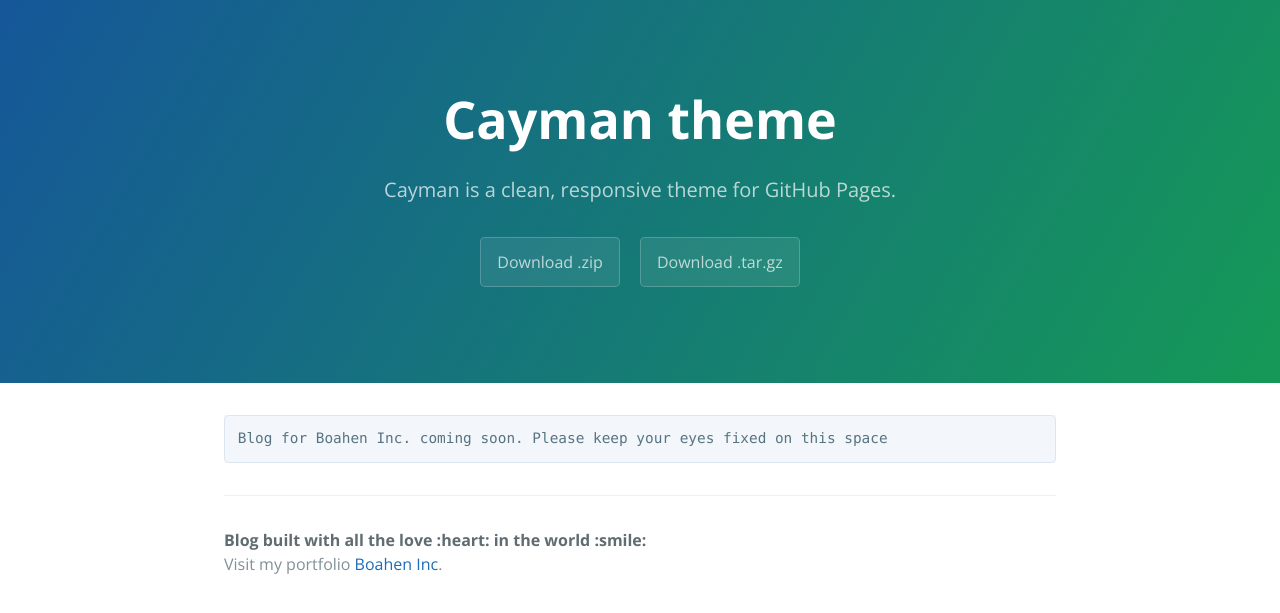
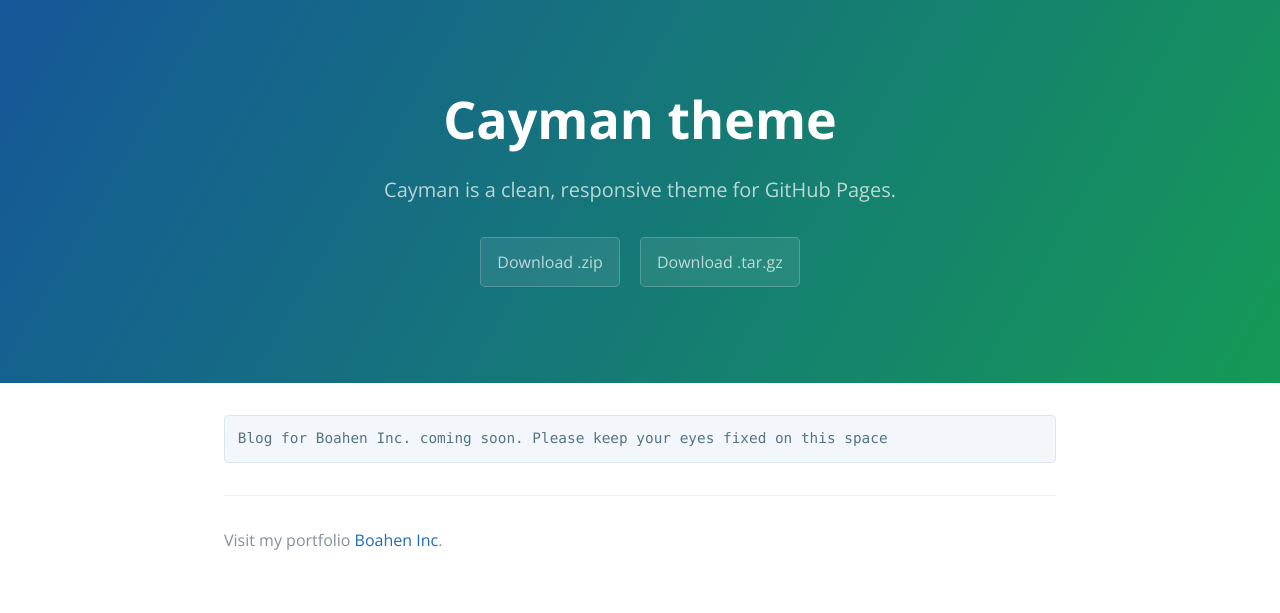
Before and after one commit to QuabenaBoahen/quabenaboahen.github.io, a Jekyll site: the page built from index.md, in a window 1280 px wide. Shown: the top 613 px of the page. Built offline with Jekyll 4.4.1, drawn with Linux system fonts in a browser that asks for light colours.

Commit message:
edited index.md

```diff
--- a/_layouts/default.html
+++ b/_layouts/default.html
@@ -29,7 +29,6 @@
         {% if site.github.is_project_page %}
           <span class="site-footer-owner"><a href="{{ site.github.repository_url }}">{{ site.github.repository_name }}</a> is maintained by <a href="{{ site.github.owner_url }}">{{ site.github.owner_name }}</a>.</span>
         {% endif %}
-        <span class="site-footer-owner">Blog built with all the love :heart: in the world :smile: </span>
         <span class="site-footer-credits">Visit my portfolio <a href="https://boaheninc.com/#/portfolio" target="_blank">Boahen Inc</a>.</span>
       </footer>
     </section>
```
